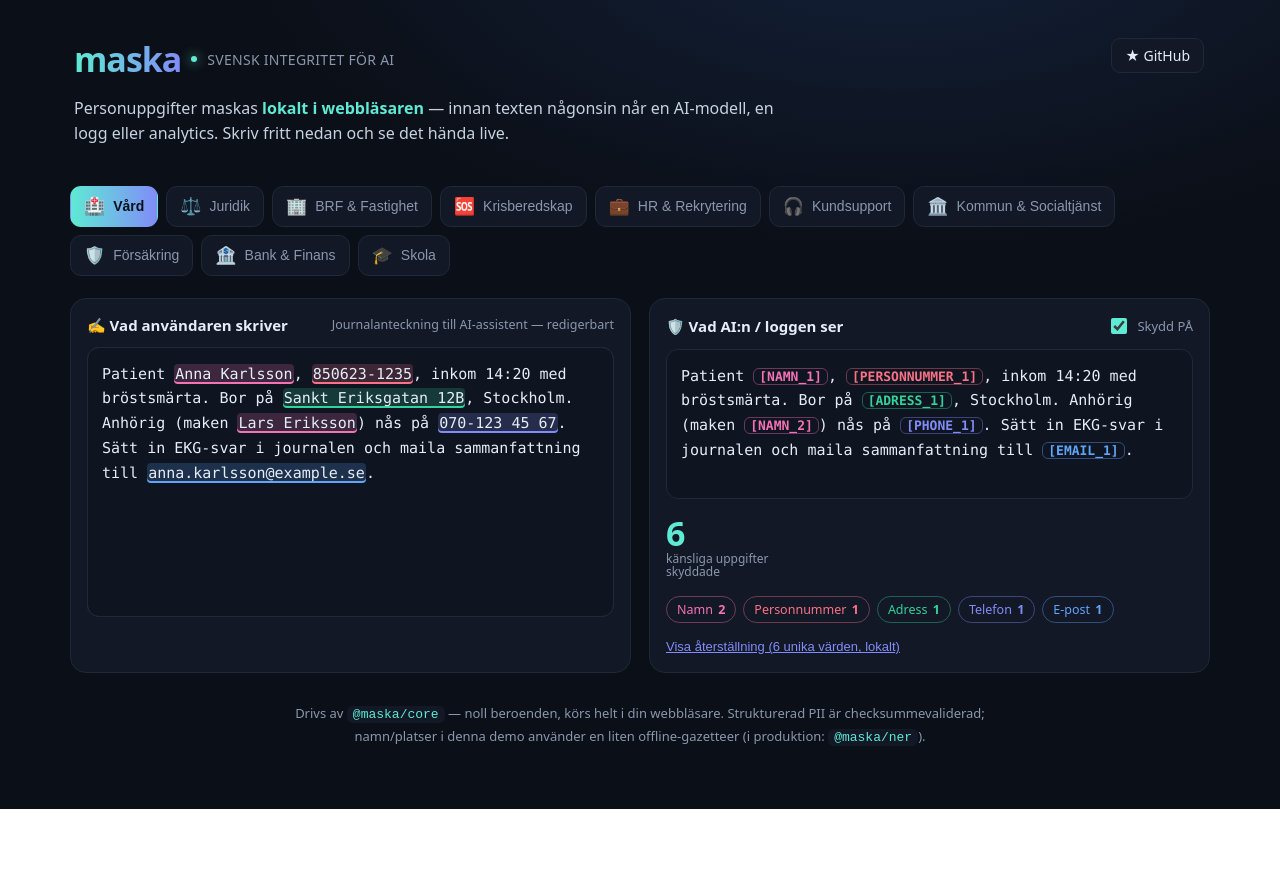
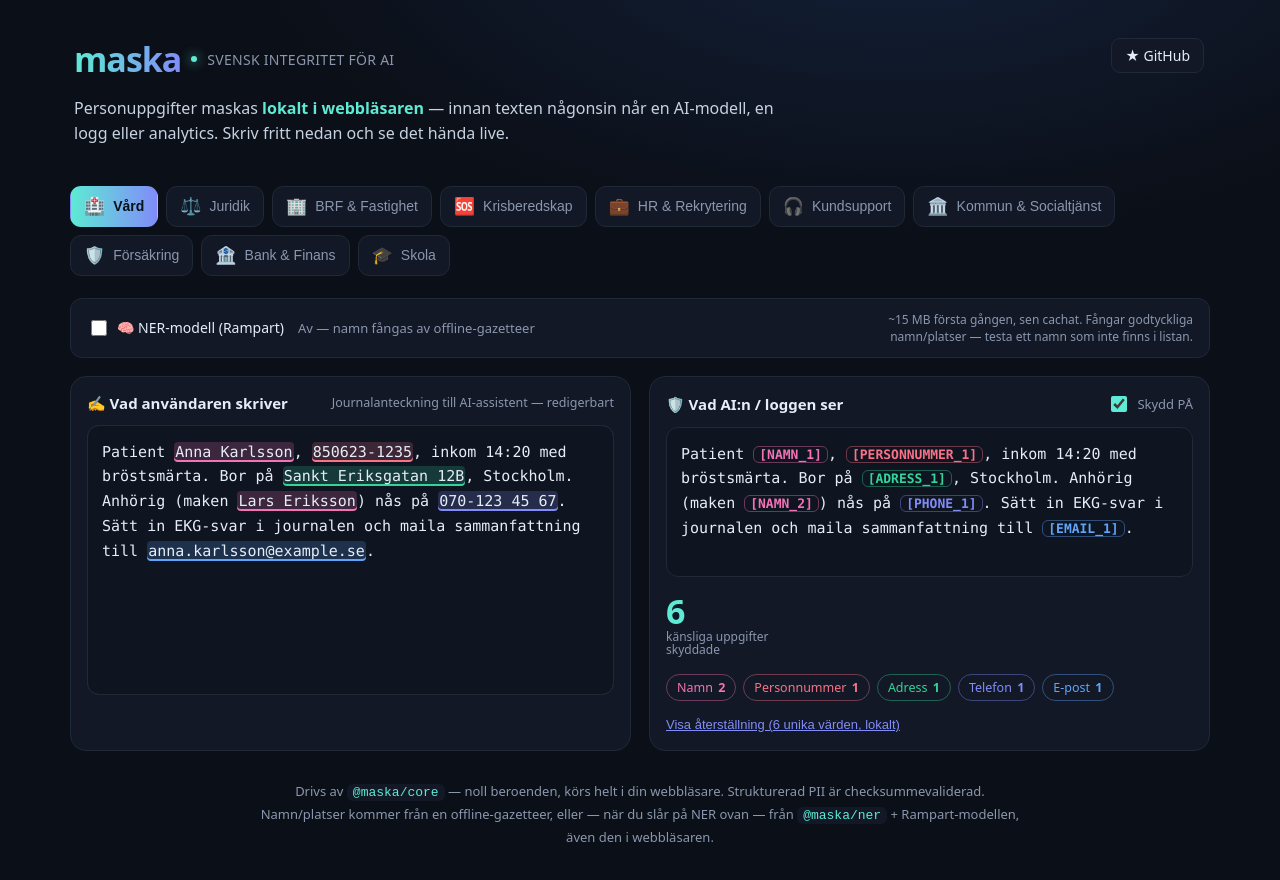
Before and after one commit to joelhagvall/maskera, a React (Vite) app in the folder apps/demo/: page / in a window 1280 px wide. Shown: the top 880 px of the page. Before the commit the page ends 809 px from the top, so only its background shows below. Built offline with nearby package versions, Linux system fonts and the light colour scheme.

Commit message:
wire rampart into the demo, rebuild char spans from subword tokens

```diff
--- a/apps/demo/package.json
+++ b/apps/demo/package.json
@@ -9,7 +9,9 @@
     "preview": "vite preview"
   },
   "dependencies": {
+    "@huggingface/transformers": "^3.3.1",
     "@maska/core": "workspace:*",
+    "@maska/ner": "workspace:*",
     "react": "^18.3.1",
     "react-dom": "^18.3.1"
   },
--- a/apps/demo/src/App.tsx
+++ b/apps/demo/src/App.tsx
@@ -1,8 +1,11 @@
-import { type Redaction, redact } from "@maska/core"
-import { type ReactNode, useMemo, useRef, useState } from "react"
+import { type RedactResult, type Redaction, redact } from "@maska/core"
+import { type NerRecognizer, createNerRecognizer, redactWithNer } from "@maska/ner"
+import { type ReactNode, useEffect, useMemo, useRef, useState } from "react"
 import { demoDetectors } from "./detectors"
 import { labelMeta } from "./labels"
 import { type Scenario, scenarios } from "./scenarios"
+
+type NerStatus = "off" | "loading" | "ready" | "error"
 
 const GITHUB = "https://github.com/joelhagvall/maska"
 
@@ -57,9 +60,72 @@ export function App() {
   const [text, setText] = useState<string>(scenarios[0].text)
   const [protect, setProtect] = useState(true)
   const [showMap, setShowMap] = useState(false)
+  const [nerOn, setNerOn] = useState(false)
+  const [nerStatus, setNerStatus] = useState<NerStatus>("off")
+  const [nerProgress, setNerProgress] = useState(0)
+  const [analyzing, setAnalyzing] = useState(false)
   const backdropRef = useRef<HTMLDivElement>(null)
+  const recognizerRef = useRef<NerRecognizer | null>(null)
 
-  const result = useMemo(() => redact(text, { detectors: demoDetectors }), [text])
+  // Synchronous rule-only result — always available, instant.
+  const ruleResult = useMemo(() => redact(text, { detectors: demoDetectors }), [text])
+  const [result, setResult] = useState<RedactResult>(ruleResult)
+
+  const useNer = nerOn && nerStatus === "ready"
+
+  // When NER is active, recompute the hybrid result (debounced). Otherwise the
+  // instant rule-only result is the source of truth.
+  useEffect(() => {
+    const rec = recognizerRef.current
+    if (!useNer || !rec) {
+      setResult(ruleResult)
+      return
+    }
+    let cancelled = false
+    setAnalyzing(true)
+    const timer = setTimeout(() => {
+      redactWithNer(text, { recognizer: rec, detectors: demoDetectors })
+        .then((r) => !cancelled && setResult(r))
+        .catch(() => !cancelled && setResult(ruleResult))
+        .finally(() => !cancelled && setAnalyzing(false))
+    }, 250)
+    return () => {
+      cancelled = true
+      clearTimeout(timer)
+    }
+  }, [text, useNer, ruleResult])
+
+  async function toggleNer(on: boolean) {
+    setNerOn(on)
+    if (!on) {
+      setNerStatus("off")
+      return
+    }
+    if (recognizerRef.current) {
+      setNerStatus("ready")
+      return
+    }
+    setNerStatus("loading")
+    setNerProgress(0)
+    const rec = createNerRecognizer({
+      device: "wasm",
+      onProgress: (p) => {
+        const prog = p as { status?: string; progress?: number }
+        if (prog?.status === "progress" && typeof prog.progress === "number") {
+          setNerProgress(Math.round(prog.progress))
+        }
+      },
+    })
+    recognizerRef.current = rec
+    try {
+      await rec.ready
+      setNerStatus("ready")
+    } catch (err) {
+      console.error(err)
+      recognizerRef.current = null
+      setNerStatus("error")
+    }
+  }
 
   const counts = useMemo(() => {
     const c = new Map<string, number>()
@@ -109,6 +175,34 @@ export function App() {
           </button>
         ))}
       </nav>
+
+      <div className="nerbar">
+        <label className="toggle ner">
+          <input type="checkbox" checked={nerOn} onChange={(e) => toggleNer(e.target.checked)} />
+          <span>🧠 NER-modell (Rampart)</span>
+        </label>
+        {nerStatus === "loading" && (
+          <span className="nerstat">
+            Laddar modell… {nerProgress}%
+            <span className="bar">
+              <span className="fill" style={{ width: `${nerProgress}%` }} />
+            </span>
+          </span>
+        )}
+        {nerStatus === "ready" && (
+          <span className="nerstat ok">● Rampart aktiv{analyzing ? " · analyserar…" : ""}</span>
+        )}
+        {nerStatus === "error" && (
+          <span className="nerstat err">Kunde inte ladda modellen (se konsolen)</span>
+        )}
+        {nerStatus === "off" && (
+          <span className="nerstat muted">Av — namn fångas av offline-gazetteer</span>
+        )}
+        <span className="nerhint">
+          ~15 MB första gången, sen cachat. Fångar godtyckliga namn/platser — testa ett namn som
+          inte finns i listan.
+        </span>
+      </div>
 
       <div className="stage">
         <section className="panel">
@@ -197,8 +291,8 @@ export function App() {
 
       <footer className="foot">
         Drivs av <code>@maska/core</code> — noll beroenden, körs helt i din webbläsare. Strukturerad
-        PII är checksummevaliderad; namn/platser i denna demo använder en liten offline-gazetteer (i
-        produktion: <code>@maska/ner</code>).
+        PII är checksummevaliderad. Namn/platser kommer från en offline-gazetteer, eller — när du
+        slår på NER ovan — från <code>@maska/ner</code> + Rampart-modellen, även den i webbläsaren.
       </footer>
     </div>
   )
--- a/apps/demo/src/labels.ts
+++ b/apps/demo/src/labels.ts
@@ -5,6 +5,10 @@ export interface LabelMeta {
 
 export const LABELS: Record<string, LabelMeta> = {
   NAMN: { sv: "Namn", color: "#f472b6" },
+  PERSON: { sv: "Namn (NER)", color: "#f472b6" },
+  LOCATION: { sv: "Plats (NER)", color: "#34d399" },
+  ADDRESS: { sv: "Adress (NER)", color: "#34d399" },
+  ORGANIZATION: { sv: "Organisation (NER)", color: "#fbbf24" },
   PERSONNUMMER: { sv: "Personnummer", color: "#fb7185" },
   SAMORDNINGSNUMMER: { sv: "Samordningsnr", color: "#fb7185" },
   ORGANISATIONSNUMMER: { sv: "Org.nummer", color: "#fbbf24" },
--- a/apps/demo/src/styles.css
+++ b/apps/demo/src/styles.css
@@ -118,6 +118,60 @@ body {
 }
 .demoji {
   font-size: 17px;
+}
+
+/* ---- NER bar ---- */
+.nerbar {
+  display: flex;
+  align-items: center;
+  gap: 14px;
+  flex-wrap: wrap;
+  background: var(--panel);
+  border: 1px solid var(--border);
+  border-radius: 12px;
+  padding: 12px 16px;
+  margin-bottom: 18px;
+}
+.toggle.ner span {
+  color: var(--text);
+  font-size: 14px;
+}
+.nerstat {
+  display: flex;
+  align-items: center;
+  gap: 8px;
+  font-size: 13px;
+  color: var(--muted);
+}
+.nerstat.ok {
+  color: var(--accent);
+}
+.nerstat.err {
+  color: #fca5a5;
+}
+.nerstat.muted {
+  color: var(--muted);
+}
+.bar {
+  display: inline-block;
+  width: 90px;
+  height: 6px;
+  border-radius: 999px;
+  background: var(--border);
+  overflow: hidden;
+}
+.fill {
+  display: block;
+  height: 100%;
+  background: linear-gradient(90deg, var(--accent), var(--accent2));
+  transition: width 0.2s;
+}
+.nerhint {
+  color: var(--muted);
+  font-size: 12px;
+  margin-left: auto;
+  max-width: 320px;
+  text-align: right;
 }
 
 /* ---- stage ---- */
--- a/apps/demo/vite.config.ts
+++ b/apps/demo/vite.config.ts
@@ -4,4 +4,6 @@ import { defineConfig } from "vite"
 export default defineConfig({
   plugins: [react()],
   server: { port: 5180, open: true },
+  // Transformers.js / onnxruntime-web don't play well with esbuild prebundling.
+  optimizeDeps: { exclude: ["@huggingface/transformers"] },
 })
--- a/packages/ner/src/index.ts
+++ b/packages/ner/src/index.ts
@@ -21,14 +21,17 @@ const DEFAULT_LABEL_MAP: Record<string, PiiLabel> = {
   SURNAME: "PERSON",
   FIRSTNAME: "PERSON",
   LASTNAME: "PERSON",
+  MIDDLENAME: "PERSON",
   NAME: "PERSON",
   CITY: "LOCATION",
   STATE: "LOCATION",
   COUNTRY: "LOCATION",
   STREET: "ADDRESS",
+  STREETNAME: "ADDRESS",
   STREETADDRESS: "ADDRESS",
   BUILDINGNUMBER: "ADDRESS",
   SECONDARYADDRESS: "ADDRESS",
+  ZIPCODE: "POSTNUMMER",
   ORGANIZATION: "ORGANIZATION",
   COMPANYNAME: "ORGANIZATION",
 }
@@ -107,20 +110,93 @@ export function createNerRecognizer(options: NerOptions = {}): NerRecognizer {
     ready: load().then(() => undefined),
     async detect(text: string): Promise<Detection[]> {
       const pipe = await load()
-      const raw = await pipe(text, { aggregation_strategy: "first" })
-      const out: Detection[] = []
-      for (const r of raw) {
-        if (r.score < minScore) continue
-        if (r.start == null || r.end == null) continue
-        const group = r.entity_group ?? r.entity
-        if (!group) continue
-        const label = labelMap(group)
-        if (!label) continue
-        out.push({ start: r.start, end: r.end, value: text.slice(r.start, r.end), label })
-      }
-      return out
+      const raw = await pipe(text, { aggregation_strategy: "none" })
+      return reconstruct(text, raw, labelMap, minScore)
     },
   }
+}
+
+interface RawToken {
+  entity?: string
+  entity_group?: string
+  score: number
+  index?: number
+  word: string
+  start?: number | null
+  end?: number | null
+}
+
+const baseType = (entity: string) => entity.replace(/^[BI]-/, "")
+
+/**
+ * The Transformers.js token-classification pipeline for BERT-wordpiece models
+ * yields per-subword tokens (`john`, `kung`, `##sho`, …) with BIO tags but,
+ * for tokenizers without offset tracking, no character spans. We rebuild
+ * entities by merging subword/continuation tokens and locating the surface
+ * string back in the original text.
+ */
+function reconstruct(
+  text: string,
+  tokens: RawToken[],
+  labelMap: LabelMap,
+  minScore: number,
+): Detection[] {
+  const lower = text.toLowerCase()
+  const out: Detection[] = []
+  let cursor = 0
+  let i = 0
+
+  while (i < tokens.length) {
+    const tok = tokens[i]
+    if (!tok) {
+      i++
+      continue
+    }
+    const tag = tok.entity ?? tok.entity_group ?? ""
+    if (!tag || tag === "O") {
+      i++
+      continue
+    }
+    const base = baseType(tag)
+    const group: RawToken[] = [tok]
+    let j = i + 1
+    while (j < tokens.length) {
+      const next = tokens[j]
+      const prev = tokens[j - 1]
+      if (!next || !prev) break
+      const isSubword = next.word.startsWith("##")
+      const nextTag = next.entity ?? next.entity_group ?? ""
+      const contiguous = (next.index ?? j) === (prev.index ?? j - 1) + 1
+      const continuesEntity = nextTag.startsWith("I-") && baseType(nextTag) === base
+      if (contiguous && (isSubword || continuesEntity)) {
+        group.push(next)
+        j++
+      } else {
+        break
+      }
+    }
+
+    let surface = ""
+    for (const p of group) {
+      if (p.word.startsWith("##")) surface += p.word.slice(2)
+      else surface += (surface ? " " : "") + p.word
+    }
+
+    const avg = group.reduce((s, p) => s + p.score, 0) / group.length
+    if (surface && avg >= minScore) {
+      const idx = lower.indexOf(surface.toLowerCase(), cursor)
+      if (idx >= 0) {
+        const end = idx + surface.length
+        const label = labelMap(base)
+        if (label) {
+          out.push({ start: idx, end, value: text.slice(idx, end), label })
+          cursor = end
+        }
+      }
+    }
+    i = j
+  }
+  return out
 }
 
 export interface RedactWithNerOptions extends Pick<RedactOptions, "placeholder"> {
--- a/packages/ner/src/transformers.d.ts
+++ b/packages/ner/src/transformers.d.ts
@@ -8,9 +8,10 @@ declare module "@huggingface/transformers" {
     entity_group?: string
     entity?: string
     score: number
+    index?: number
     word: string
-    start: number | null
-    end: number | null
+    start?: number | null
+    end?: number | null
   }
 
   export interface TokenClassificationOptions {
```
Also changed, not shown: 1 other file (tests, documents, lock files or other folders).
